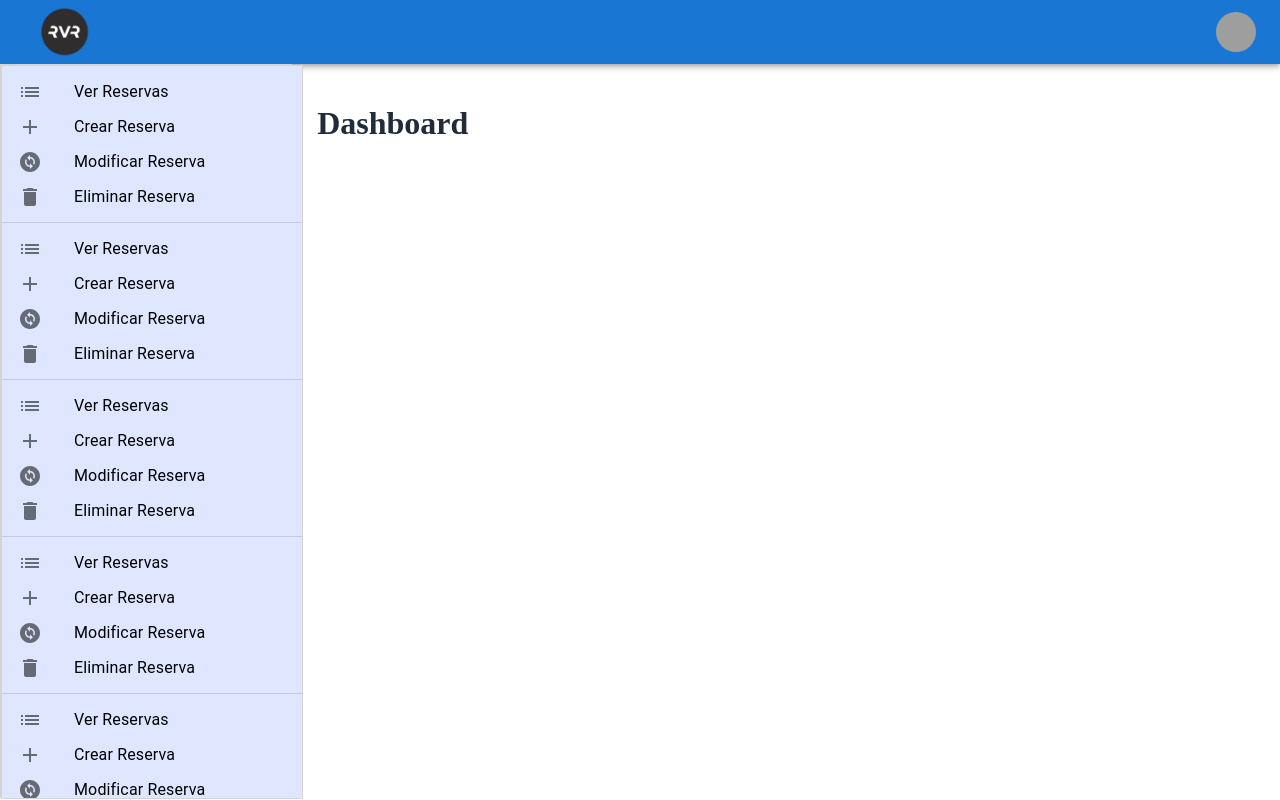
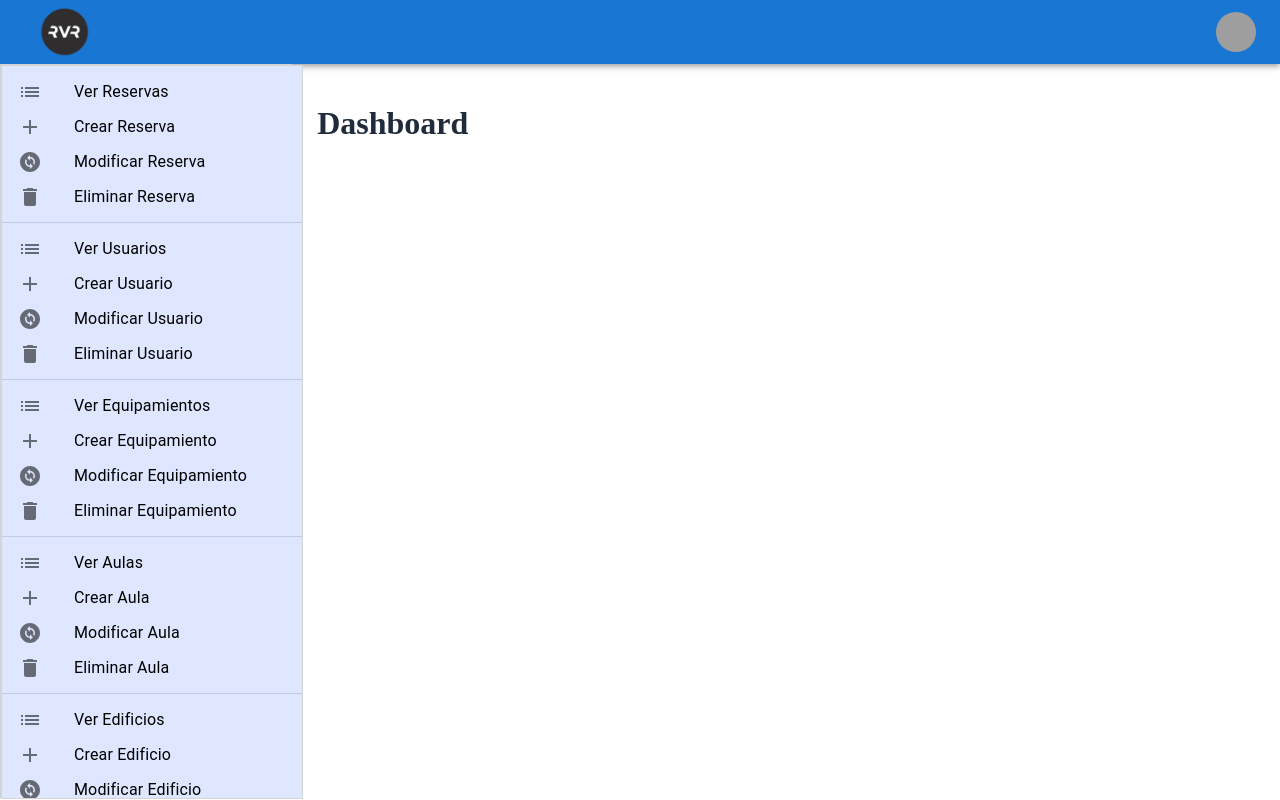
Before and after one commit to AlbertoJulioGarciaFernandez/Project-3-API-REACT, a React (Vite) app in the folder frontend/: page /dashboard in a window 1280 px wide. Built offline with nearby package versions, Linux system fonts and the light colour scheme; sample sign-in values are in the browser's storage; grey boxes are pictures that could not be loaded; the HTML template or start-up script is replaced by a standard one.

Commit message:
diseño layout

```diff
--- a/frontend/src/components/SideMenu/SideMenu.jsx
+++ b/frontend/src/components/SideMenu/SideMenu.jsx
@@ -3,13 +3,11 @@ import "./SideMenu.css";
 import {
   Box,
   Divider,
-  Drawer,
   List,
   ListItem,
   ListItemButton,
   ListItemIcon,
   ListItemText,
-  Toolbar,
 } from "@mui/material";
 import { useState } from "react";
 
@@ -25,223 +23,152 @@ function SideMenu() {
   const handleListItemClick = (index) => {
     setSelectedIndex(index === selectedIndex ? null : index);
   };
+
+
+
+
+
+
+
+  const menuItemsReserva = [
+    { icon: <ListIcon />, text: 'Ver Reservas', link: '/dashboard/listbookings', index:1},
+    { icon: <AddIcon />, text: 'Crear Reserva', link: '/dashboard/listbookings', index:2 },
+    { icon: <ChangeCircleIcon />, text: 'Modificar Reserva', link: '/dashboard/listbookings', index:3 },
+    { icon: <DeleteIcon />, text: 'Eliminar Reserva', link: '/dashboard/listbookings', index:4 },
+    // Agrega más elementos si es necesario
+  ];
+
+  const menuItemsUsuario = [
+    { icon: <ListIcon />, text: 'Ver Usuarios', link: '/dashboard/listbookings', index:5 },
+    { icon: <AddIcon />, text: 'Crear Usuario', link: '/dashboard/listbookings', index:6 },
+    { icon: <ChangeCircleIcon />, text: 'Modificar Usuario', link: '/dashboard/listbookings', index:7 },
+    { icon: <DeleteIcon />, text: 'Eliminar Usuario', link: '/dashboard/listbookings', index:8 },
+    // Agrega más elementos si es necesario
+  ];
+
+  const menuItemsEquipamiento = [
+    { icon: <ListIcon />, text: 'Ver Equipamientos', link: '/dashboard/listbookings', index:9 },
+    { icon: <AddIcon />, text: 'Crear Equipamiento', link: '/dashboard/listbookings', index:10 },
+    { icon: <ChangeCircleIcon />, text: 'Modificar Equipamiento', link: '/dashboard/listbookings', index:11 },
+    { icon: <DeleteIcon />, text: 'Eliminar Equipamiento', link: '/dashboard/listbookings', index:12 },
+    // Agrega más elementos si es necesario
+  ];
+
+  const menuItemsAula = [
+    { icon: <ListIcon />, text: 'Ver Aulas', link: '/dashboard/listbookings', index:13 },
+    { icon: <AddIcon />, text: 'Crear Aula', link: '/dashboard/listbookings', index:14 },
+    { icon: <ChangeCircleIcon />, text: 'Modificar Aula', link: '/dashboard/listbookings', index:15 },
+    { icon: <DeleteIcon />, text: 'Eliminar Aula', link: '/dashboard/listbookings', index:16 },
+    // Agrega más elementos si es necesario
+  ];
+
+  const menuItemsEdificio = [
+    { icon: <ListIcon />, text: 'Ver Edificios', link: '/dashboard/listbookings', index:17 },
+    { icon: <AddIcon />, text: 'Crear Edificio', link: '/dashboard/listbookings', index:18 },
+    { icon: <ChangeCircleIcon />, text: 'Modificar Edificio', link: '/dashboard/listbookings', index:19 },
+    { icon: <DeleteIcon />, text: 'Eliminar Edificio', link: '/dashboard/listbookings', index:20 },
+    // Agrega más elementos si es necesario
+  ];
+
+
   return (
 
     <Box position="absolute" className="menuDashboard">
       <List className="btnMenu">
-        <Link to={`/dashboard/listbookings`} className="linkMenu">
-          <ListItem key="ver" disablePadding className="listItem">
+        {menuItemsReserva.map((item) => (
+          <Link key={item.index} to={item.link} className="linkMenu">
+            <ListItem
+              key={item.text}
+              disablePadding
+              selected={selectedIndex === item.index}
+              onClick={() => handleListItemClick(item.index)}
+              className="listItem"
+            >
               <ListItemButton>
-              <ListItemIcon>
-                <ListIcon />
-              </ListItemIcon>
-              <ListItemText primary="Ver Reservas" />
+                <ListItemIcon>{item.icon}</ListItemIcon>
+                <ListItemText primary={item.text} />
               </ListItemButton>
             </ListItem>
           </Link>
-        <Link to={`/dashboard/listbookings`} className="linkMenu">
-          <ListItem key="ver" disablePadding className="listItem">
+        ))}
+      </List>
+      <Divider />
+      <List className="btnMenu">
+        {menuItemsUsuario.map((item) => (
+          <Link key={item.index} to={item.link} className="linkMenu">
+            <ListItem
+              key={item.text}
+              disablePadding
+              selected={selectedIndex === item.index}
+              onClick={() => handleListItemClick(item.index)}
+              className="listItem"
+            >
               <ListItemButton>
-              <ListItemIcon>
-                <AddIcon></AddIcon>
-              </ListItemIcon>
-              <ListItemText primary="Crear Reserva" />
+                <ListItemIcon>{item.icon}</ListItemIcon>
+                <ListItemText primary={item.text} />
               </ListItemButton>
             </ListItem>
           </Link>
-        <Link to={`/dashboard/listbookings`} className="linkMenu">
-          <ListItem key="ver" disablePadding className="listItem">
+        ))}
+      </List>
+      <Divider />
+      <List className="btnMenu">
+        {menuItemsEquipamiento.map((item) => (
+          <Link key={item.index} to={item.link} className="linkMenu">
+            <ListItem
+              key={item.text}
+              disablePadding
+              selected={selectedIndex === item.index}
+              onClick={() => handleListItemClick(item.index)}
+              className="listItem"
+            >
               <ListItemButton>
-              <ListItemIcon>
-              <ChangeCircleIcon></ChangeCircleIcon>
-              </ListItemIcon>
-              <ListItemText primary="Modificar Reserva" />
+                <ListItemIcon>{item.icon}</ListItemIcon>
+                <ListItemText primary={item.text} />
               </ListItemButton>
             </ListItem>
           </Link>
-        <Link to={`/dashboard/listbookings`} className="linkMenu">
-          <ListItem key="ver" disablePadding className="listItem">
+        ))}
+      </List>
+      <Divider />
+      <List className="btnMenu">
+        {menuItemsAula.map((item) => (
+          <Link key={item.index} to={item.link} className="linkMenu">
+            <ListItem
+              key={item.text}
+              disablePadding
+              selected={selectedIndex === item.index}
+              onClick={() => handleListItemClick(item.index)}
+              className="listItem"
+            >
               <ListItemButton>
-              <ListItemIcon>
-              <DeleteIcon></DeleteIcon>
-              </ListItemIcon>
-              <ListItemText primary="Eliminar Reserva" />
+                <ListItemIcon>{item.icon}</ListItemIcon>
+                <ListItemText primary={item.text} />
               </ListItemButton>
             </ListItem>
           </Link>
+        ))}
       </List>
       <Divider />
       <List className="btnMenu">
-        <Link to={`/dashboard/listbookings`} className="linkMenu">
-          <ListItem key="ver" disablePadding className="listItem">
+        {menuItemsEdificio.map((item) => (
+          <Link key={item.index} to={item.link} className="linkMenu">
+            <ListItem
+              key={item.text}
+              disablePadding
+              selected={selectedIndex === item.index}
+              onClick={() => handleListItemClick(item.index)}
+              className="listItem"
+            >
               <ListItemButton>
-              <ListItemIcon>
-                <ListIcon />
-              </ListItemIcon>
-              <ListItemText primary="Ver Reservas" />
+                <ListItemIcon>{item.icon}</ListItemIcon>
+                <ListItemText primary={item.text} />
               </ListItemButton>
             </ListItem>
           </Link>
-        <Link to={`/dashboard/listbookings`} className="linkMenu">
-          <ListItem key="ver" disablePadding className="listItem">
-            <ListItemButton>
-              <ListItemIcon>
-                <AddIcon></AddIcon>
-              </ListItemIcon>
-              <ListItemText primary="Crear Reserva" />
-            </ListItemButton>
-          </ListItem>
-        </Link>
-        <Link to={`/dashboard/listbookings`} className="linkMenu">
-          <ListItem key="ver" disablePadding className="listItem">
-            <ListItemButton>
-              <ListItemIcon>
-              <ChangeCircleIcon></ChangeCircleIcon>
-              </ListItemIcon>
-              <ListItemText primary="Modificar Reserva" />
-            </ListItemButton>
-          </ListItem>
-        </Link>
-        <Link to={`/dashboard/listbookings`} className="linkMenu">
-          <ListItem key="ver" disablePadding className="listItem">
-            <ListItemButton>
-              <ListItemIcon>
-              <DeleteIcon></DeleteIcon>
-              </ListItemIcon>
-              <ListItemText primary="Eliminar Reserva" />
-            </ListItemButton>
-          </ListItem>
-        </Link>
+        ))}
       </List>
-      <Divider />
-      <List className="btnMenu">
-        <Link to={`/dashboard/listbookings`} className="linkMenu">
-          <ListItem key="ver" disablePadding className="listItem">
-            <ListItemButton>
-              <ListItemIcon>
-                <ListIcon />
-              </ListItemIcon>
-              <ListItemText primary="Ver Reservas" />
-            </ListItemButton>
-          </ListItem>
-        </Link>
-        <Link to={`/dashboard/listbookings`} className="linkMenu">
-          <ListItem key="ver" disablePadding className="listItem">
-            <ListItemButton>
-              <ListItemIcon>
-                <AddIcon></AddIcon>
-              </ListItemIcon>
-              <ListItemText primary="Crear Reserva" />
-            </ListItemButton>
-          </ListItem>
-        </Link>
-        <Link to={`/dashboard/listbookings`} className="linkMenu">
-          <ListItem key="ver" disablePadding className="listItem">
-            <ListItemButton>
-              <ListItemIcon>
-              <ChangeCircleIcon></ChangeCircleIcon>
-              </ListItemIcon>
-              <ListItemText primary="Modificar Reserva" />
-            </ListItemButton>
-          </ListItem>
-        </Link>
-        <Link to={`/dashboard/listbookings`} className="linkMenu">
-          <ListItem key="ver" disablePadding className="listItem">
-            <ListItemButton>
-              <ListItemIcon>
-              <DeleteIcon></DeleteIcon>
-              </ListItemIcon>
-              <ListItemText primary="Eliminar Reserva" />
-            </ListItemButton>
-          </ListItem>
-        </Link>
-      </List>
-      <Divider />
-      <List className="btnMenu">
-        <Link to={`/dashboard/listbookings`} className="linkMenu">
-          <ListItem key="ver" disablePadding className="listItem">
-            <ListItemButton>
-              <ListItemIcon>
-                <ListIcon />
-              </ListItemIcon>
-              <ListItemText primary="Ver Reservas" />
-            </ListItemButton>
-          </ListItem>
-        </Link>
-        <Link to={`/dashboard/listbookings`} className="linkMenu">
-          <ListItem key="ver" disablePadding className="listItem">
-            <ListItemButton>
-              <ListItemIcon>
-                <AddIcon></AddIcon>
-              </ListItemIcon>
-              <ListItemText primary="Crear Reserva" />
-            </ListItemButton>
-          </ListItem>
-        </Link>
-        <Link to={`/dashboard/listbookings`} className="linkMenu">
-          <ListItem key="ver" disablePadding className="listItem">
-            <ListItemButton>
-              <ListItemIcon>
-              <ChangeCircleIcon></ChangeCircleIcon>
-              </ListItemIcon>
-              <ListItemText primary="Modificar Reserva" />
-            </ListItemButton>
-          </ListItem>
-        </Link>
-        <Link to={`/dashboard/listbookings`} className="linkMenu">
-          <ListItem key="ver" disablePadding className="listItem">
-            <ListItemButton>
-              <ListItemIcon>
-              <DeleteIcon></DeleteIcon>
-              </ListItemIcon>
-              <ListItemText primary="Eliminar Reserva" />
-            </ListItemButton>
-          </ListItem>
-        </Link>
-      </List>
-      <Divider />
-      <List className="btnMenu">
-        <Link to={`/dashboard/listbookings`} className="linkMenu">
-          <ListItem key="ver" disablePadding className="listItem">
-            <ListItemButton>
-              <ListItemIcon>
-                <ListIcon />
-              </ListItemIcon>
-              <ListItemText primary="Ver Reservas" />
-            </ListItemButton>
-          </ListItem>
-        </Link>
-        <Link to={`/dashboard/listbookings`} className="linkMenu">
-          <ListItem key="ver" disablePadding className="listItem">
-            <ListItemButton>
-              <ListItemIcon>
-                <AddIcon></AddIcon>
-              </ListItemIcon>
-              <ListItemText primary="Crear Reserva" />
-            </ListItemButton>
-          </ListItem>
-        </Link>
-        <Link to={`/dashboard/listbookings`} className="linkMenu">
-          <ListItem key="ver" disablePadding className="listItem">
-            <ListItemButton>
-              <ListItemIcon>
-              <ChangeCircleIcon></ChangeCircleIcon>
-              </ListItemIcon>
-              <ListItemText primary="Modificar Reserva" />
-            </ListItemButton>
-          </ListItem>
-        </Link>
-        <Link to={`/dashboard/listbookings`} className="linkMenu">
-          <ListItem key="ver" disablePadding className="listItem">
-            <ListItemButton>
-              <ListItemIcon>
-              <DeleteIcon></DeleteIcon>
-              </ListItemIcon>
-              <ListItemText primary="Eliminar Reserva" />
-            </ListItemButton>
-          </ListItem>
-        </Link>
-      </List>
+
 
     </Box>
 
```
Lines whose indentation alone changed are shown as unchanged.
